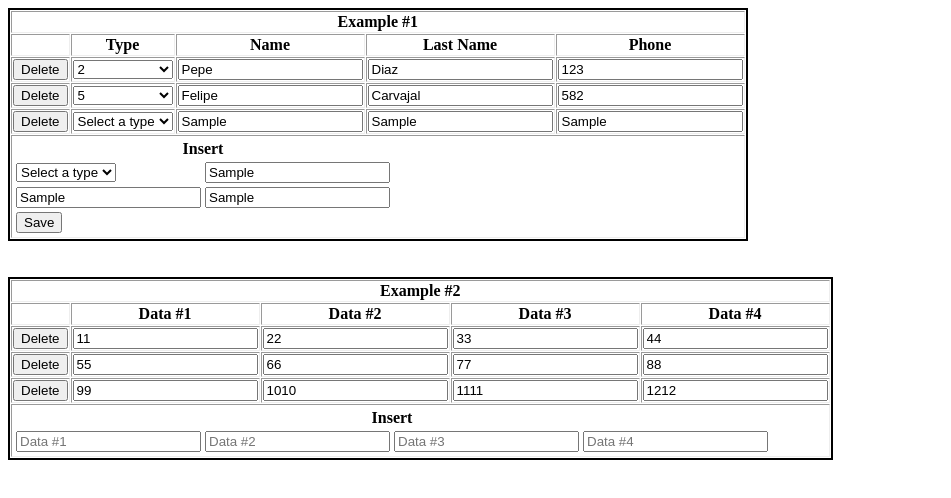
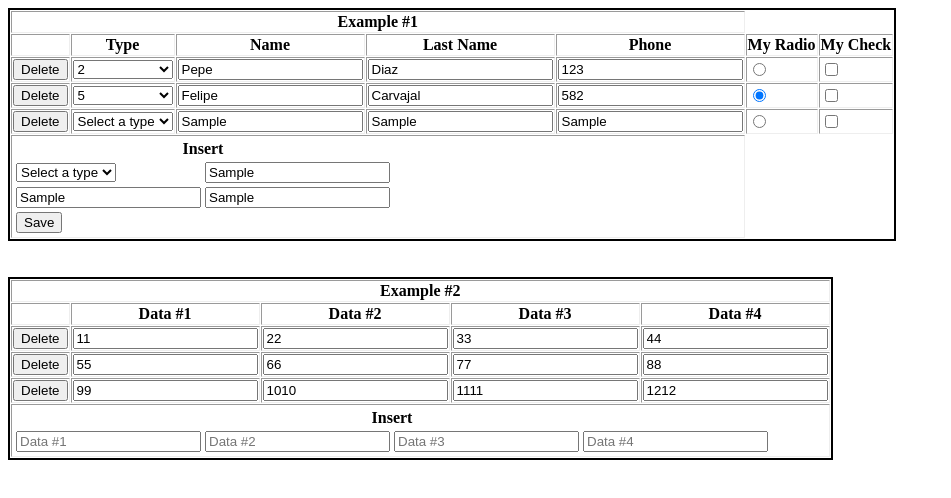
Before and after one commit to andresg9108/smarttable, a website: page index.html in a window 1280 px wide. Both pictures are taken after typing "Sample", "Sample", "Sample" into the empty fields and a click on the button "Save". Shown: the whole page, without its empty margins (0-951 px from the left). Drawn offline with nearby package versions, Linux system fonts and the light colour scheme; files that its build step writes are made by us from their sources.

Commit message:
Implementing CheckBox and Radio.

```diff
--- a/index.html
+++ b/index.html
@@ -18,6 +18,8 @@
 				<th data-id="name">Name</th>
 				<th data-id="lastname">Last Name</th>
 				<th data-id="phone">Phone</th>
+				<th data-id="myradio">My Radio</th>
+				<th data-id="mycheck">My Check</th>
 			</tr>
 			<tr data-id="1" data-type="data">
 				<td data-ignorefield="true">
@@ -38,6 +40,8 @@
 				<td data-input="text"><input type="text" placeholder="Name" value="Pepe" /></td>
 				<td data-input="text"><input type="text" placeholder="Last name" value="Diaz" /></td>
 				<td data-input="text"><input type="text" placeholder="Phone" value="123" /></td>
+				<td data-input="radio"><input type="radio" id="myradio" name="myradio" /></td>
+				<td data-input="checkbox"><input type="checkbox" /></td>
 			</tr>
 			<tr data-id="2" data-type="data">
 				<td data-ignorefield="true">
@@ -58,6 +62,8 @@
 				<td data-input="text"><input type="text" placeholder="Name" value="Felipe" /></td>
 				<td data-input="text"><input type="text" placeholder="Last name" value="Carvajal" /></td>
 				<td data-input="text"><input type="text" placeholder="Phone" value="582" /></td>
+				<td data-input="radio"><input type="radio" id="myradio" name="myradio" checked/></td>
+				<td data-input="checkbox"><input type="checkbox" /></td>
 			</tr>
 			<tr id="tableinputs">
 				<td colspan="5">
@@ -88,6 +94,14 @@
 						<tr>
 							<td data-input="text"><input type="text" placeholder="Last name" class="" data-class="" /></td>
 							<td data-input="text"><input type="text" placeholder="Phone" class="" data-class="" /></td>
+						</tr>
+						<tr style="display: none;">
+							<td data-input="radio">
+								<input type="radio" id="myradio" name="myradio" />
+							</td>
+							<td data-input="checkbox">
+								<input type="checkbox" />
+							</td>
 						</tr>
 						<tr>
 							<td colspan="2">
--- a/package.json
+++ b/package.json
@@ -1,6 +1,6 @@
 {
   "name": "smarttable-ag",
-  "version": "0.1.3",
+  "version": "0.2.0",
   "description": "The goal of this project is to provide a smart html table.",
   "main": "",
   "scripts": {
--- a/src/js/main.js
+++ b/src/js/main.js
@@ -48,6 +48,10 @@ oSmartTableAg.add = function(sTag){
 				});
 
 				sRow += '</select></td>';
+			}else if(sInput == 'radio'){
+				sRow += '<td data-input="radio">' + $(v).html() + '</td>'
+			}else if(sInput == 'checkbox'){
+				sRow += '<td data-input="checkbox">' + $(v).html() + '</td>'
 			}else if(sInput == 'ignorefield'){
 				sRow += '<td data-ignorefield="true">' + $(v).html() + '</td>'
 			}
@@ -79,6 +83,8 @@ oSmartTableAg.getArrayFromTable = function(sTag){
 						aResponse.push($(v2).find('input').val());
 					}else if($(v2).attr('data-input') == 'select'){
 						aResponse.push($(v2).find('select').val());
+					}else if($(v2).attr('data-input') == 'checkbox' || $(v2).attr('data-input') == 'radio'){
+						aResponse.push($(v2).find('input').is(':checked'));
 					}else{
 						aResponse.push($(v2).text());
 					}
```
Also changed, not shown: dist/main.min.js, 2 other files.
